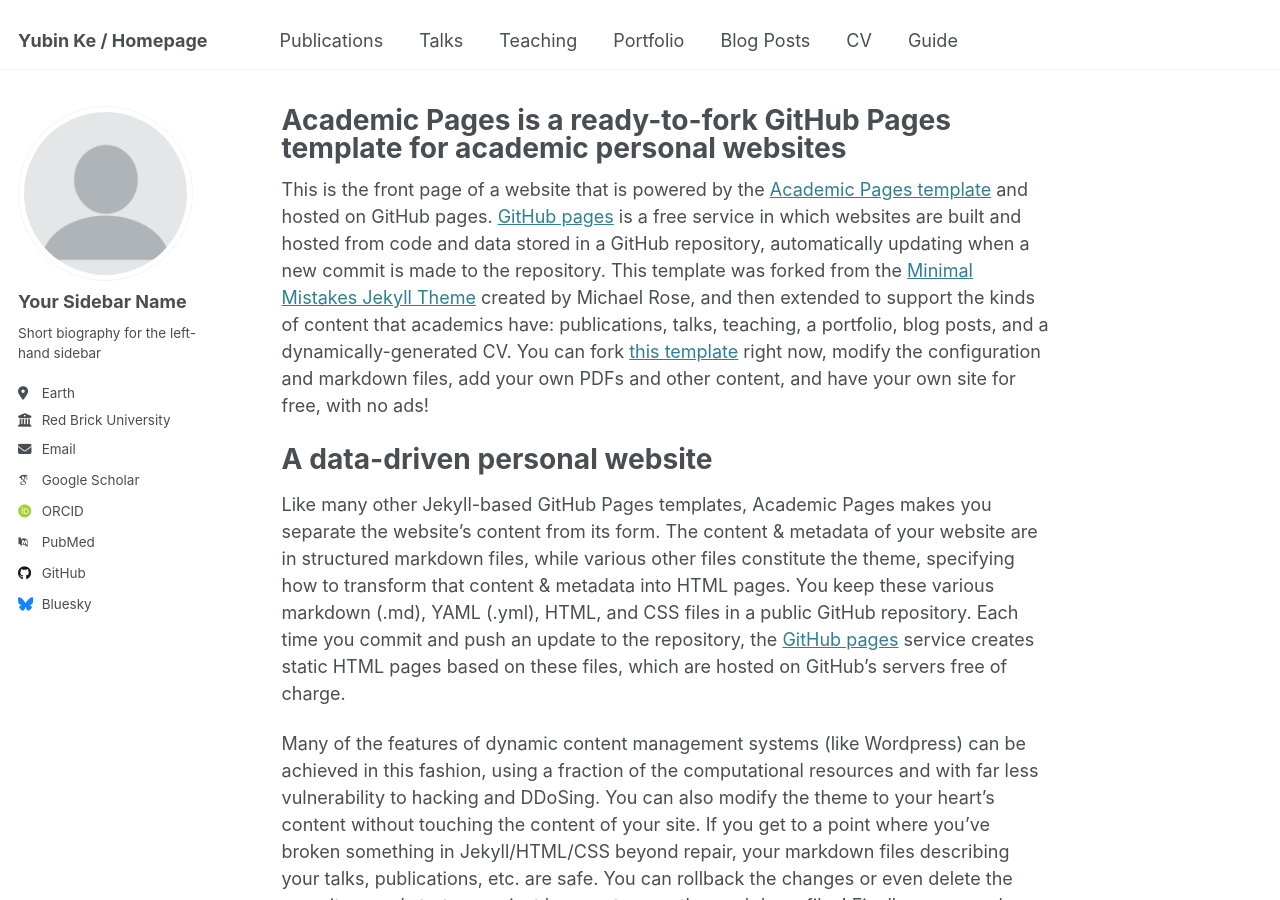
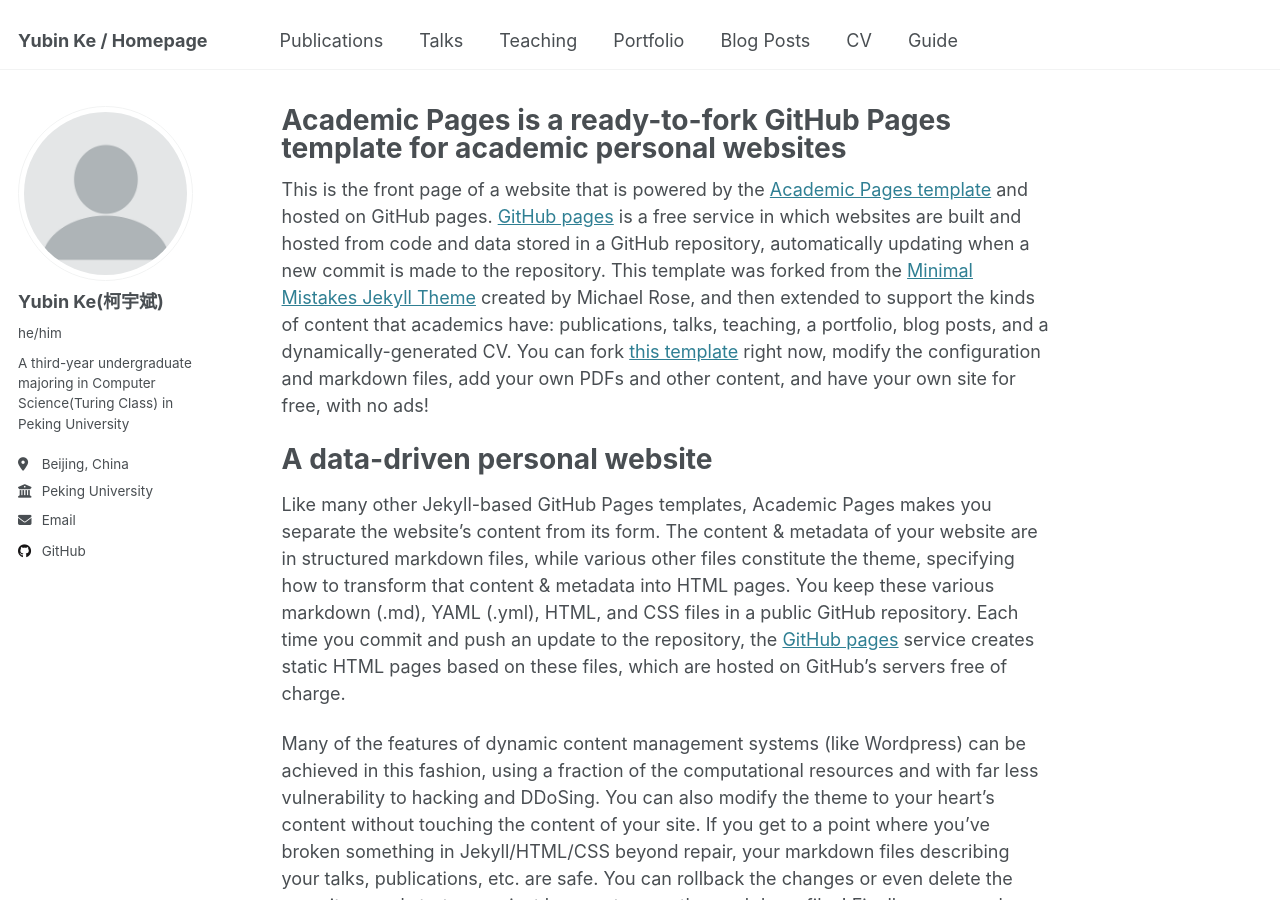
Before and after one commit to GFRL/GFRL.github.io, a Jekyll site: the page built from _pages/about.md, in a window 1280 px wide and 900 px high. Built offline with Jekyll 4.4.1, drawn with Linux system fonts in a browser that asks for light colours; some web fonts are replaced.

Commit message:
Update _config.yml

```diff
--- a/_config.yml
+++ b/_config.yml
@@ -23,21 +23,21 @@ repository               : "GFRL/GFRL.github.io"
 author:
   # Biographic information
   avatar           : "profile.png"
-  name             : "Your Sidebar Name"
-  pronouns         : # example: "she/her"
-  bio              : "Short biography for the left-hand sidebar"
-  location         : "Earth"
-  employer         : "Red Brick University"
+  name             : "Yubin Ke(柯宇斌)"
+  pronouns         : "he/him" # example: "she/her"
+  bio              : "A third-year undergraduate majoring in Computer Science(Turing Class) in Peking University"
+  location         : "Beijing, China"
+  employer         : "Peking University"
   uri              : # URL
-  email            : "none@example.org"
+  email            : "kyb1919707106@stu.pku.edu.cn"
 
   # Academic websites
   arxiv            : # URL - Update with the correct link to your profile
-  googlescholar    : "https://scholar.google.com/citations?user=PS_CX0AAAAAJ"
+  googlescholar    : #"https://scholar.google.com/citations?user=PS_CX0AAAAAJ"
   impactstory      : # URL
-  orcid            : "http://orcid.org/yourorcidurl"
+  orcid            : #"http://orcid.org/yourorcidurl"
   semantic         : # URL
-  pubmed           : "https://www.ncbi.nlm.nih.gov/pubmed/?term=john+snow"
+  pubmed           : #"https://www.ncbi.nlm.nih.gov/pubmed/?term=john+snow"
   researchgate     : # URL
   scopus           : # URL
 
@@ -50,7 +50,7 @@ author:
   stackoverflow    : # User number or user number and name (i.e., use "1" or "1/jeff-atwood")
 
   # Social media
-  bluesky          : "bsky.app" # Replace this with you Bluesky username
+  bluesky          : #"bsky.app" # Replace this with you Bluesky username
   facebook         : # Username
   flickr           : # Username
   foursquare       : # Username
```
